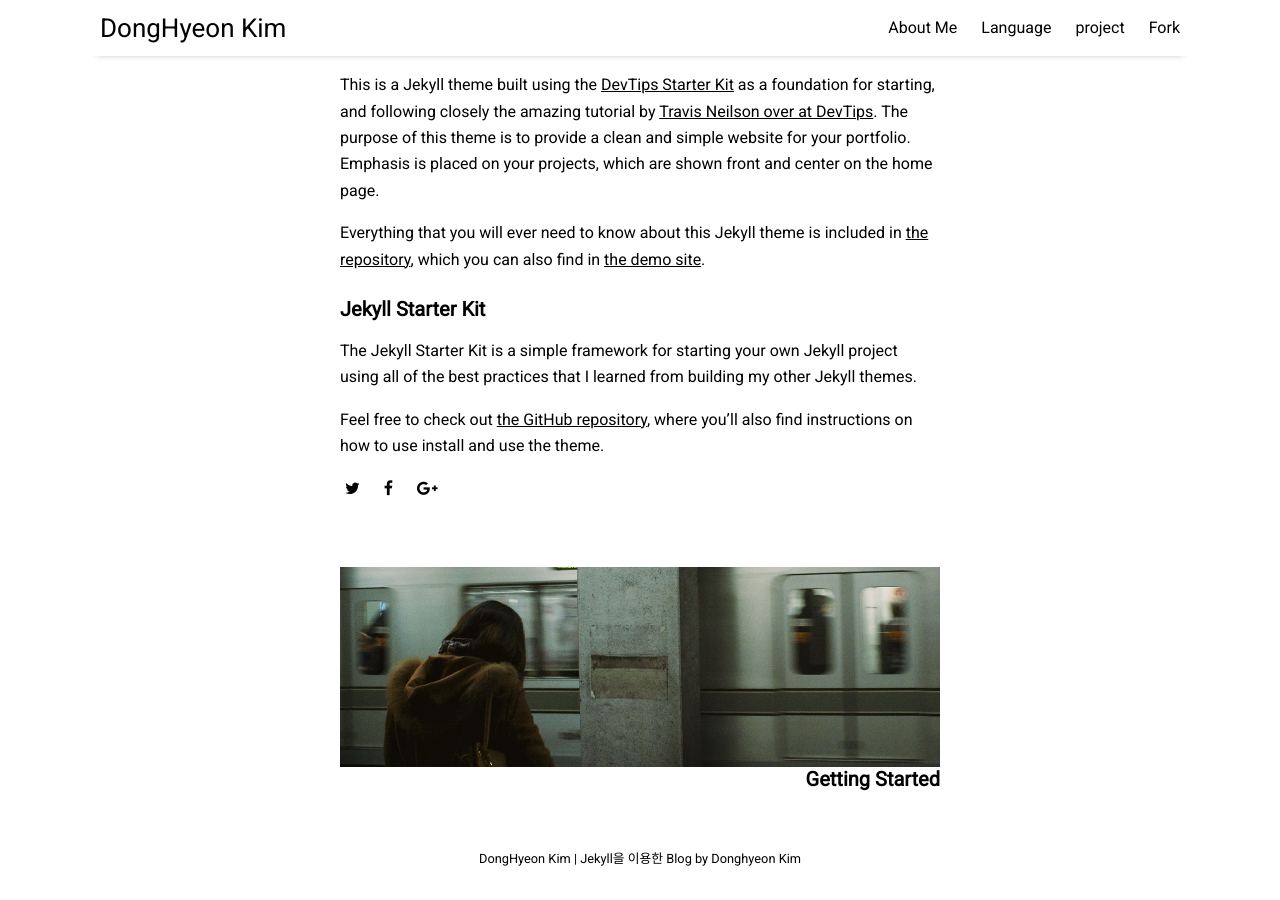
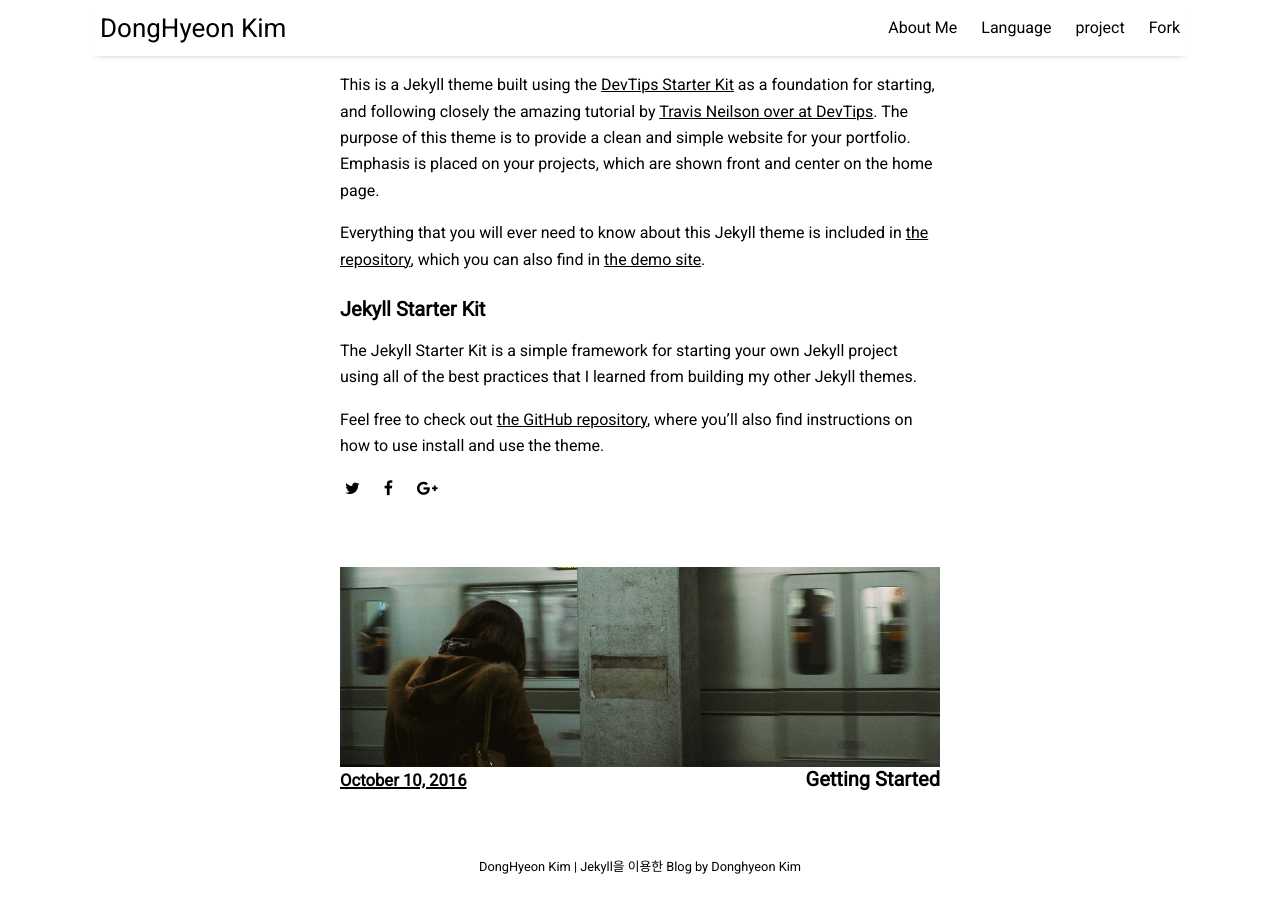
Before and after one commit to xddongx/xddongx.github.io, a Jekyll site: the page built from _posts/2017-01-01-welcome-to-millennial.md, in a window 1280 px wide and 900 px high, scrolled down 1266 px. Built offline with Jekyll 4.4.1, drawn with Linux system fonts in a browser that asks for light colours; nearby versions of some CDN libraries.

Commit message:
Update post.html

```diff
--- a/_layouts/post.html
+++ b/_layouts/post.html
@@ -63,7 +63,7 @@ layout: default
                   <div class="related-title">
                     {{ mypost.title }}
                   </div>
-                  <!--<small>{{ mypost.date | date: "%B %-d, %Y" }}</small>-->
+                  <small>{{ mypost.date | date: "%B %-d, %Y" }}</small>
                 </a>
               </h3>
             </li>
```
